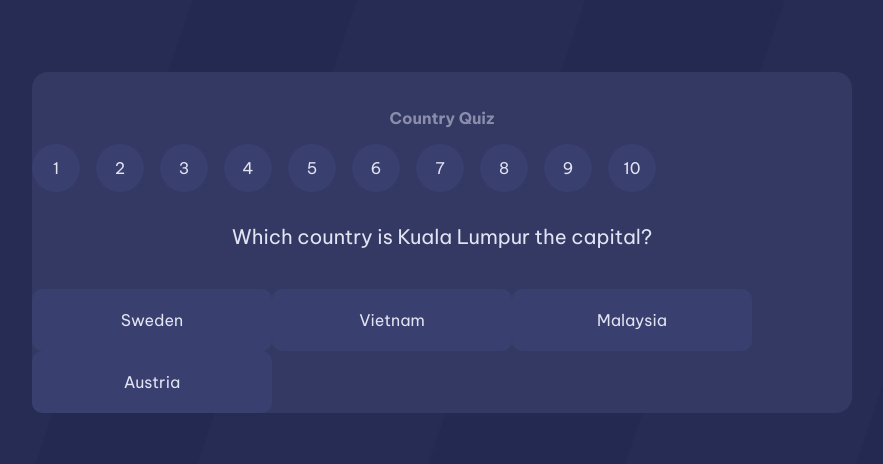
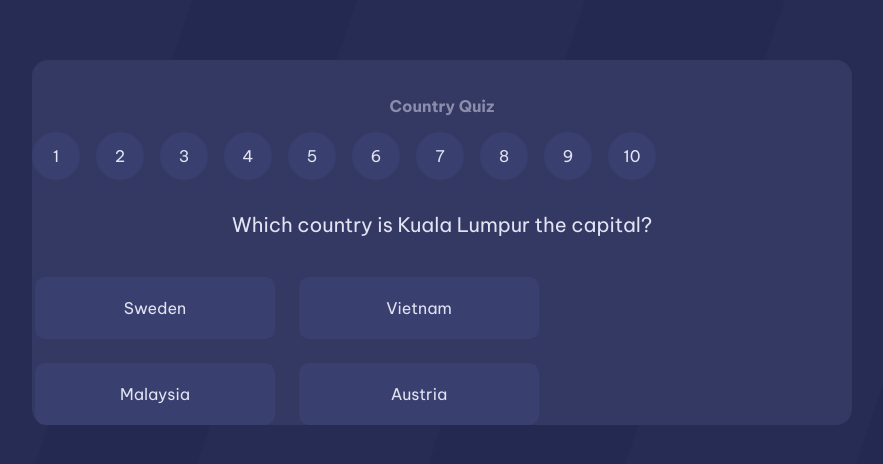
Before and after one commit to EdiedRamos/country-quiz, a React (Vite) app: page / in a window 1280 px wide. Shown: the part 158-622 px from the top of the page, without its empty margins (198-1081 px from the left). Built offline with nearby package versions, Linux system fonts and the light colour scheme; no server answers.

Commit message:
style: Options spacing updated

```diff
--- a/src/components/Molecules/Options/Options.scss
+++ b/src/components/Molecules/Options/Options.scss
@@ -0,0 +1,7 @@
+.options {
+  display: flex;
+  flex-wrap: wrap;
+  justify-content: center;
+  gap: 24px;
+  width: 510px;
+}
```
